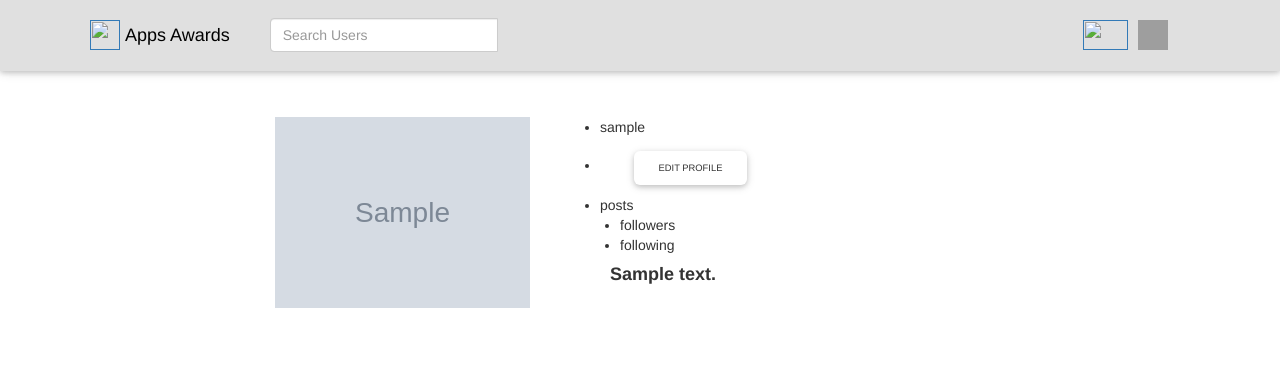
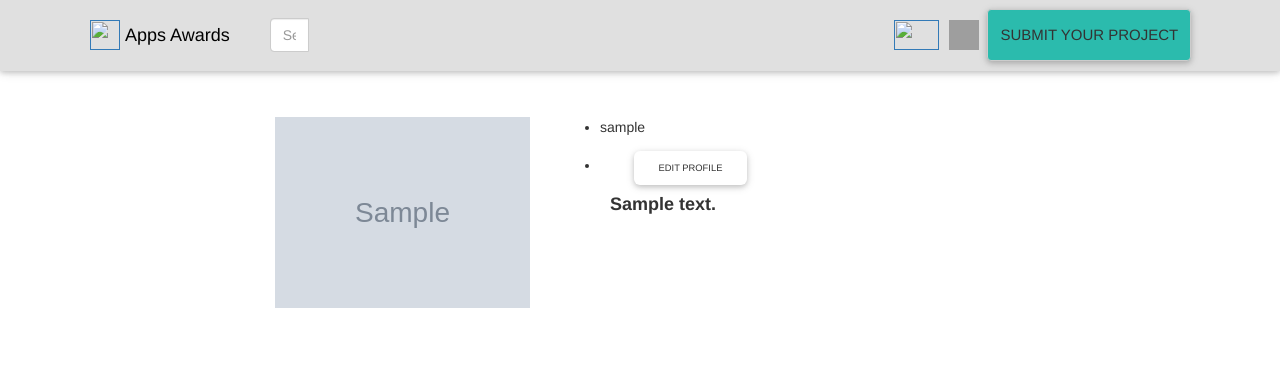
Before and after one commit to lizKimita/App-Awards, a Django app: page /profile/ in a window 1280 px wide. Shown: the top 374 px of the page. Run offline with Django 3.2, Linux system fonts and the light colour scheme; a user stored in the database is signed in; tables that the repository leaves empty hold one stand-in row (values such as "Sample post"); grey boxes marked "Sample" are stand-in pictures; some libraries are stand-ins or nearby versions; some web fonts are replaced; grey boxes are pictures that could not be loaded.

Commit message:
making changes to the profile page and adding a footer

```diff
--- a/projects_awards/templates/navbar.html
+++ b/projects_awards/templates/navbar.html
@@ -6,7 +6,7 @@
             <a class="nav-link" href=""><img src="" alt="" style="width:30px;height:30px;"></i> <span class="sr-only">(current)</span></a>
           </li>
         </ul>
-      <a class="navbar-brand" style="color:black" href="">Apps Awards</a>
+      <a class="navbar-brand" style="color:black" href="/">Apps Awards</a>
       <button class="navbar-toggler" type="button" data-toggle="collapse" data-target="#navbarSupportedContent" aria-controls="navbarSupportedContent" aria-expanded="false" aria-label="Toggle navigation">
         <span class="navbar-toggler-icon"></span>
       </button>
@@ -55,11 +55,11 @@
               <li>
                 <a style="font-size:15px;" class='btn' href="/accounts/login">REGISTER/LOGIN</a>
               </li>
+
+              {% endif %}
               <li>
-                <a style="font-size:15px;" class='btn btn-default' href="">SUBMIT YOUR SITE</a>
-              </li>
-              {% endif %}
-
+                <a style="font-size:15px;" class='btn btn-default' href="{%url 'new-post'%}">SUBMIT YOUR PROJECT</a>
+            </li>
 
         </ul>
       </div>
--- a/projects_awards/templates/profile.html
+++ b/projects_awards/templates/profile.html
@@ -14,11 +14,7 @@
             <li><p class="userprofile">{{profile.user}}</p></li>
             <li style="padding-left:5%;"><a class="btn btn-lg" href="/edit_profile"><span class="prof">Edit profile</span> </a></li>
         </ul>
-          <ul class="profilefollowers">
-            <li>posts</li>
-            <li style="margin-left:20px">followers</li>
-            <li style="margin-left:20px">following</li>
-          </ul>
+
           <h4 style="margin-left: 50px"> <strong>{{profile.bio}}</strong> </h4>
         </div>
         {% else %}
@@ -33,8 +29,9 @@
         <div class="row">
             {% for project in projects %}
             <div class="col-md-4" style="padding:1.5%">
-                      <img src="{{posts.project_image.url}}" class="img-responsive" alt="" style="width:320px; height:350px">
+                <img src="{{project.project_image.url}}" class="img-responsive" alt="" style="width:320px; height:350px">
             </div>
+            <p>{{project.description}}</p>
 
             {% endfor%}
             </div>
--- a/projects_awards/urls.py
+++ b/projects_awards/urls.py
@@ -10,6 +10,7 @@
     url(r'^new_profile/$',views.new_profile,name = 'new_profile'),
     url(r'^edit_profile/$',views.edit_profile,name = 'edit_profile'),
 
+
 ]
 
 if settings.DEBUG:
```
Also changed, not shown: projects_awards/templates/footer.html (+8 -0 lines), media/images/food.jpeg (added), media/images/new2.jpeg (added), media/images/new3_IDx7NIE.jpeg (added), media/images/new5.jpeg (added). Lines whose indentation alone changed are shown as unchanged.
